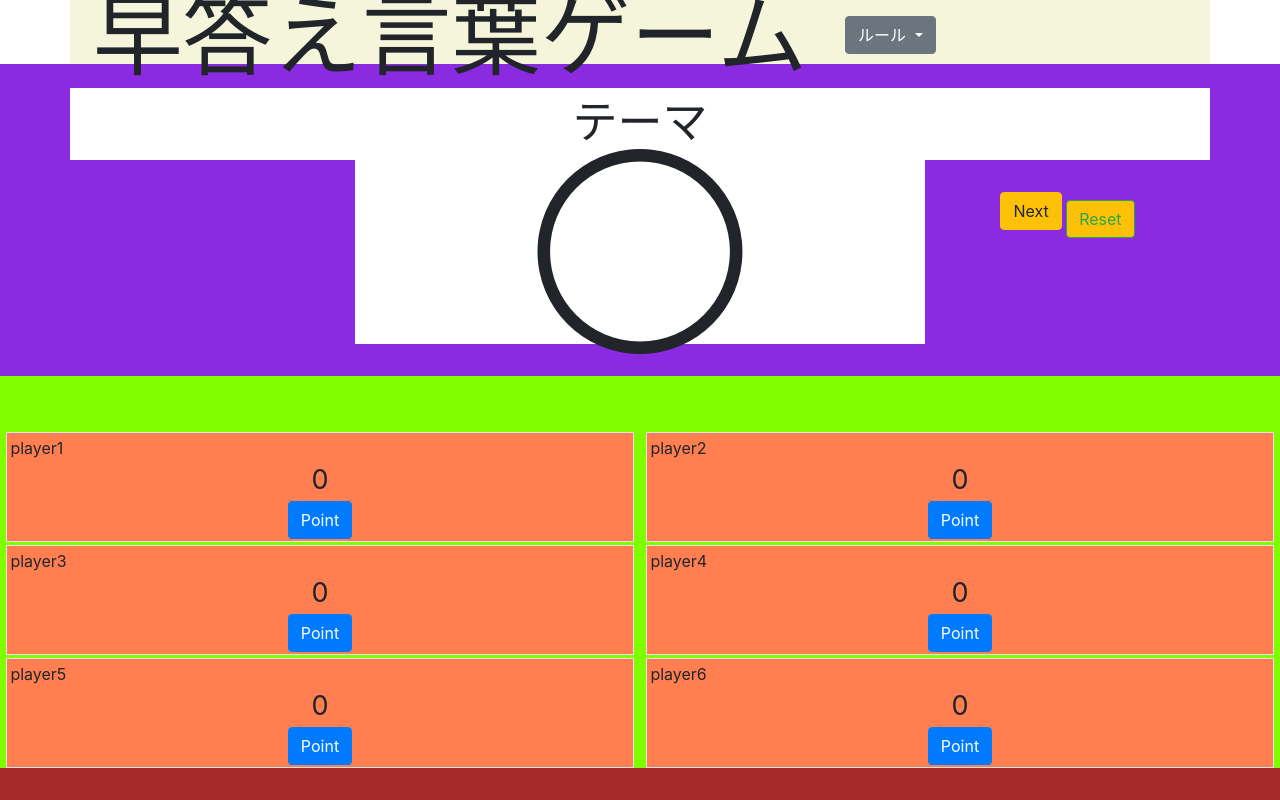
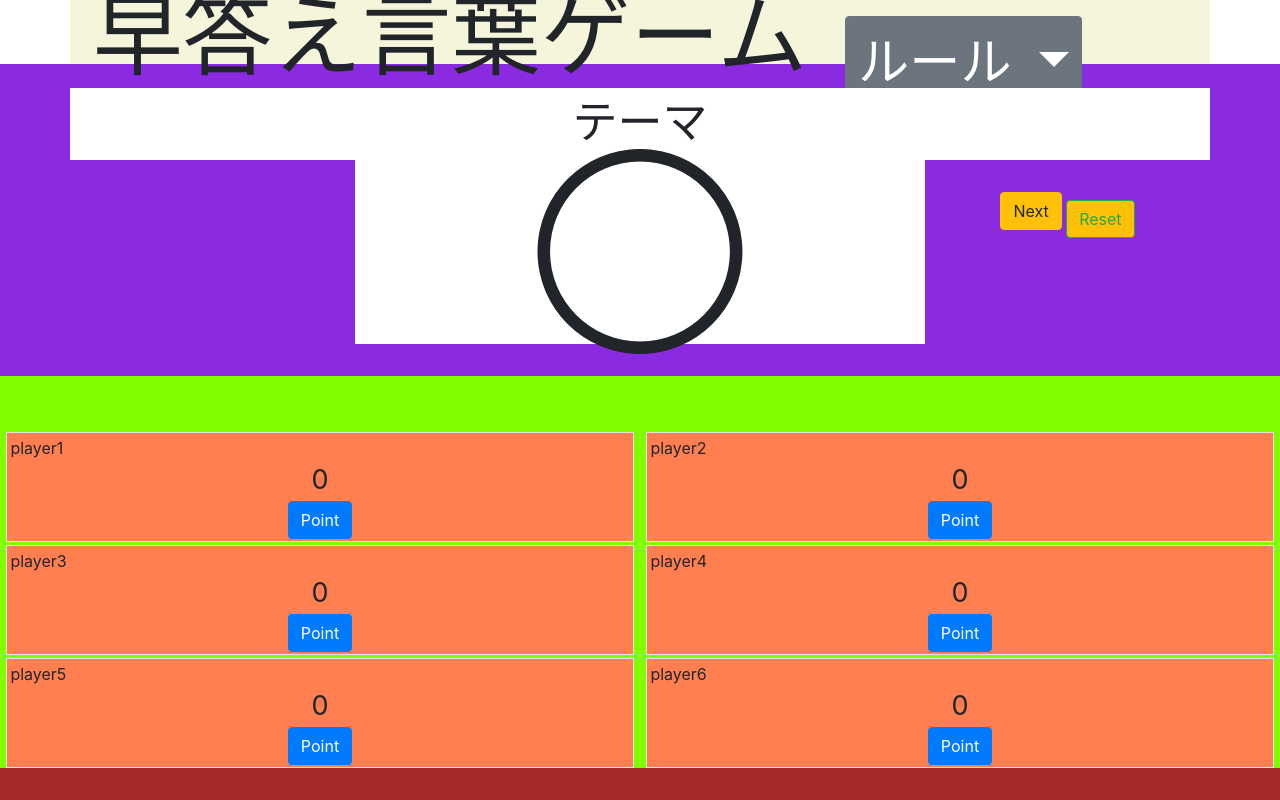
Before and after one commit to sumiship/wordQuiz, a plain HTML site: page index.html in a window 1280 px wide. Drawn offline with nearby package versions, Linux system fonts and the light colour scheme.

Commit message:
ruleFontSizeSmaller

```diff
--- a/index.html
+++ b/index.html
@@ -36,6 +36,7 @@
             data-toggle="dropdown"
             aria-haspopup="true"
             aria-expanded="false"
+            style="font-size: 4vw"
           >
             ルール
           </button>
```
